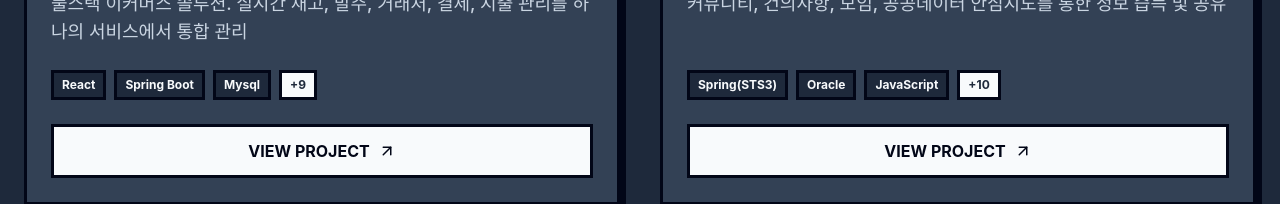
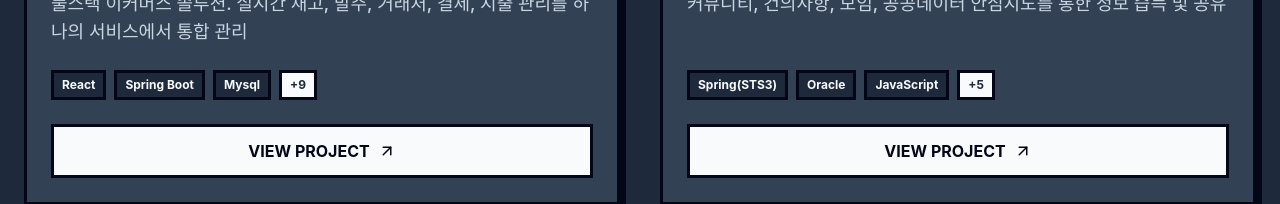
Before and after one commit to ralllllo/JCRPortfolio, a React (Vite) app: page / in a window 1280 px wide. Shown: the part 1743-1947 px from the top of the page. Built offline with nearby package versions, Linux system fonts and the light colour scheme.

Commit message:
LocalZip AchaieveMents count update

```diff
--- a/src/features/portfolio/PortfolioPage.jsx
+++ b/src/features/portfolio/PortfolioPage.jsx
@@ -172,7 +172,7 @@ const PortfolioPage = () => {
                  {['Spring(STS3)', 'Oracle', 'JavaScript'].map(t => (
                    <span key={t} className="bg-[#1e293b] text-[#f8fafc] px-2 py-1 text-xs font-bold brutal-border">{t}</span>
                  ))}
-                 <span className="bg-[#f8fafc] text-[#1e293b] px-2 py-1 text-xs font-bold brutal-border">+10</span>
+                 <span className="bg-[#f8fafc] text-[#1e293b] px-2 py-1 text-xs font-bold brutal-border">+5</span>
                </div>
                <div className="w-full bg-[#f8fafc] text-[#020617] font-bold py-3 brutal-border flex justify-center items-center gap-2 group-hover:bg-[#38bdf8] group-hover:text-[#020617] transition-colors cursor-pointer mt-auto">
                  VIEW PROJECT <ArrowUpRight size={18} />
```
Also changed, not shown: 1 other file (tests, documents, lock files or other folders).
